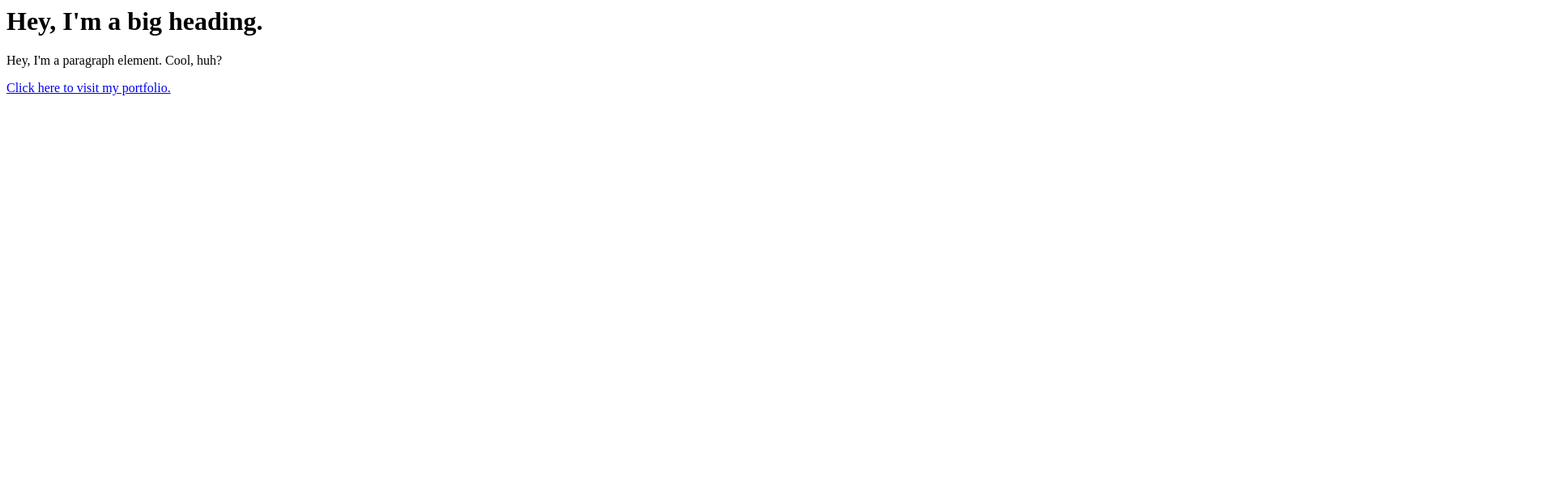
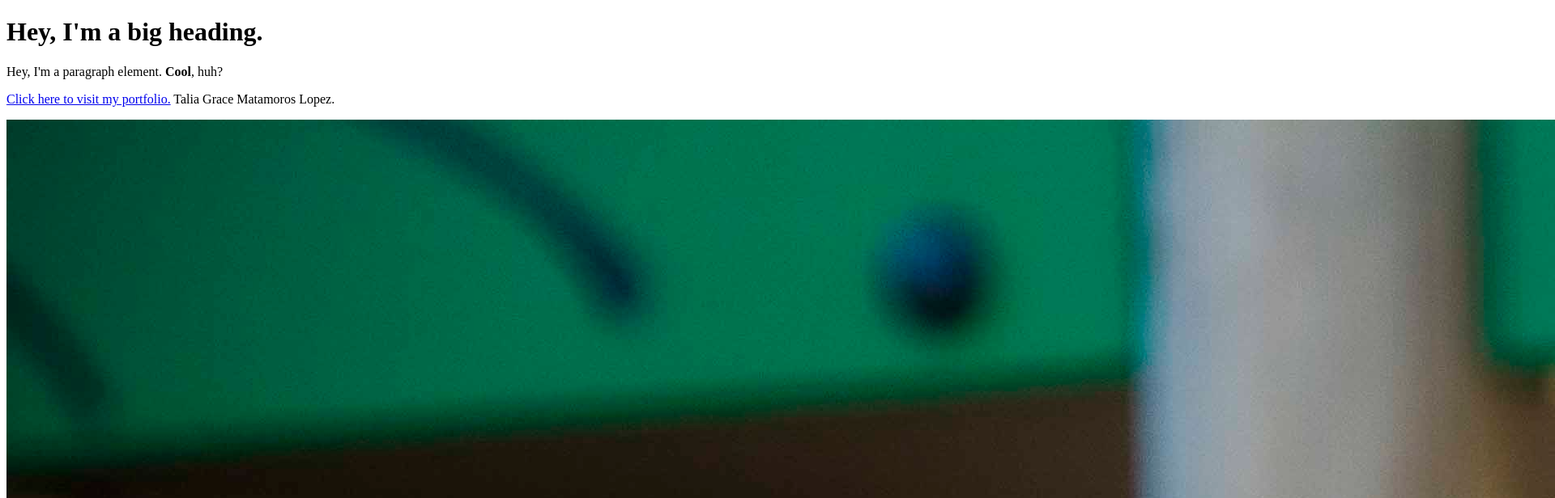
Before and after one commit to valiantcreative33/cartoon-hero, a plain HTML site: page test.html in a window 1280 px wide. Shown: the top 616 px of the page at 81% size, 1920 px wide, since content can reach past the window. Drawn offline with Linux system fonts and the light colour scheme.

Commit message:
Added Talia's image and a few more elements

```diff
--- a/test.html
+++ b/test.html
@@ -1,3 +1,13 @@
-<h1>Hey, I'm a big heading.</h1>
-<p>Hey, I'm a paragraph element. Cool, huh?</p>
-<a href="https://valiantcreative.net" target="_blank" title="Let's see valiantcreative">Click here to visit my portfolio.</a>
+<!DOCTYPE html>
+<html>
+<head>
+	<title>Test Page</title>
+</head>
+<body>
+	<h1>Hey, I'm a big heading.</h1>
+	<p>Hey, I'm a paragraph element. <b>Cool</b>, huh?</p>
+	<a href="https://valiantcreative.net" target="_blank" title="Let's see valiantcreative">Click here to visit my portfolio.</a>
+	Talia Grace Matamoros Lopez.</p>
+	<img src="img/talia-playground.jpg">
+</body>
+</html>
```
Also changed, not shown: img/talia-playground.jpg (added), 1 other file.
